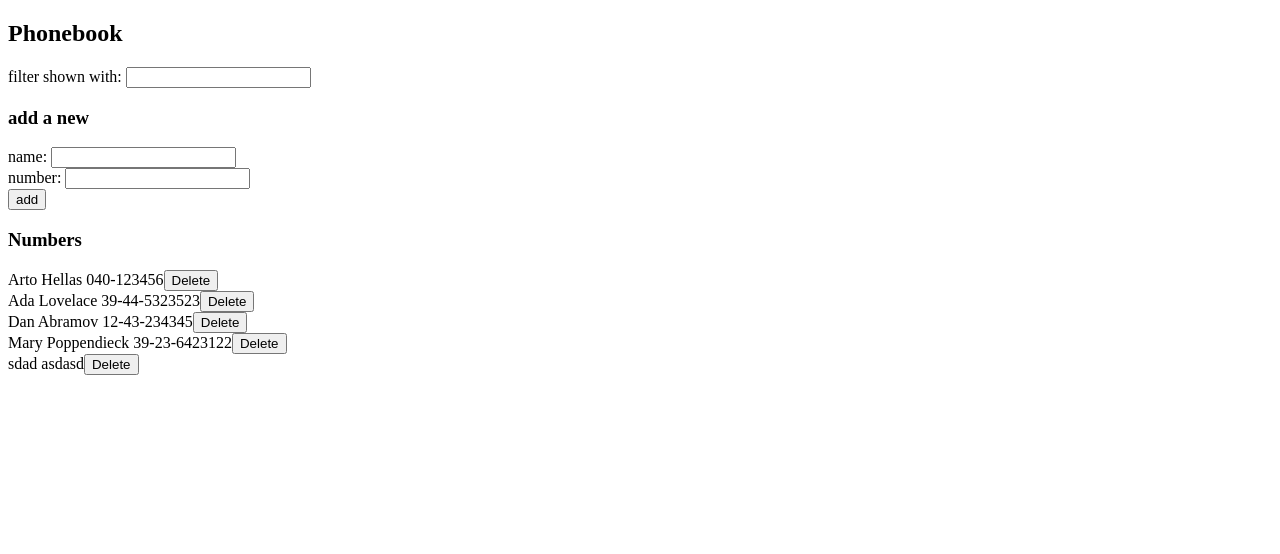
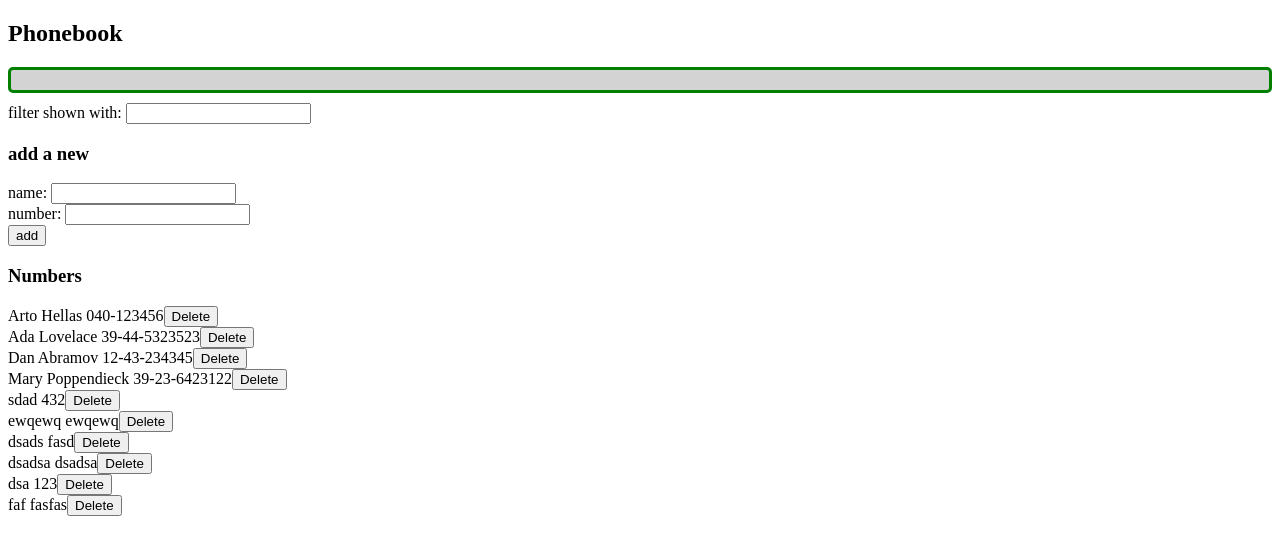
Before and after one commit to Tedrivs/FullStackOpen, a React (Vite) app in the folder part2/phonebook/: page / in a window 1280 px wide. Shown: the top 554 px of the page. Built offline with nearby package versions, Linux system fonts and the light colour scheme; data requests are answered from the project's data file.

Commit message:
Exercise 2.16

```diff
--- a/part2/phonebook/db.json
+++ b/part2/phonebook/db.json
@@ -22,8 +22,33 @@
     },
     {
       "name": "sdad",
-      "number": "asdasd",
+      "number": "432",
       "id": 5
+    },
+    {
+      "name": "ewqewq",
+      "number": "ewqewq",
+      "id": 6
+    },
+    {
+      "name": "dsads",
+      "number": "fasd",
+      "id": 7
+    },
+    {
+      "name": "dsadsa",
+      "number": "dsadsa",
+      "id": 8
+    },
+    {
+      "name": "dsa",
+      "number": "123",
+      "id": 9
+    },
+    {
+      "name": "faf",
+      "number": "fasfas",
+      "id": 10
     }
   ]
 }
--- a/part2/phonebook/src/App.jsx
+++ b/part2/phonebook/src/App.jsx
@@ -3,12 +3,15 @@ import Filter from './Components/Filter'
 import PersonForm from './Components/PersonForm'
 import Persons from './Components/Persons'
 import personsService from './Services/persons'
+import Notification from './Components/Notification'
+
 
 const App = () => {
   const [persons, setPersons] = useState([])
   const [newName, setNewName] = useState('')
   const [newNumber, setNewNumber] = useState('')
   const [filter, setFilter] = useState('')
+  const [notification, setNotification] = useState()
 
   useEffect(() => {
     personsService.getAll().then(personsResult => setPersons(personsResult))
@@ -43,7 +46,13 @@ const App = () => {
           setPersons(persons.map(person => person.id === result.id ? result : person))
           setNewName('')
           setNewNumber('')
-        })
+        }).then(() => {
+          setNotification(`Updated ${newName}`)
+          setTimeout(() => {
+            setNotification(null)
+          }, 5000);
+        }
+        )
       }
     }
     else {
@@ -52,18 +61,25 @@ const App = () => {
         setPersons(persons.concat(result))
         setNewName('')
         setNewNumber('')
-      })
+      }).then(() => {
+        setNotification(`Added ${newName}`)
+        setTimeout(() => {
+          setNotification(null)
+        }, 5000);
+      }
+      )
     }
   }
 
   const onDelete = (person) => {
-    if (window.confirm(`Delete ${person.name}?`))
+    if (window.confirm(`Delete ${person.name} ? `))
       personsService.deletePerson(person.id).then(setPersons(persons.filter(x => x.id != person.id)))
   }
 
   return (
     <div>
       <h2>Phonebook</h2>
+      <Notification message={notification} />
       <Filter filter={filter} onChange={onFilterChange} />
       <h3>add a new</h3>
       <PersonForm onSubmit={onSubmit} newName={newName} newNumber={newNumber} onNameChange={onNameChange} onNumberChange={onNumberChange} />
--- /dev/null
+++ b/part2/phonebook/src/Components/Notification.jsx
@@ -0,0 +1,8 @@
+const Notification = ({ message }) => {
+
+    if (message === null) return null
+
+    return <div className="notification">{message}</div>
+}
+
+export default Notification
--- /dev/null
+++ b/part2/phonebook/src/index.css
@@ -0,0 +1,19 @@
+.error {
+    color: red;
+    background: lightgrey;
+    font-size: 20px;
+    border-style: solid;
+    border-radius: 5px;
+    padding: 10px;
+    margin-bottom: 10px;
+  }
+
+  .notification {
+    color: green;
+    background: lightgrey;
+    font-size: 20px;
+    border-style: solid;
+    border-radius: 5px;
+    padding: 10px;
+    margin-bottom: 10px;
+  }
--- a/part2/phonebook/src/main.jsx
+++ b/part2/phonebook/src/main.jsx
@@ -1,4 +1,5 @@
 import ReactDOM from 'react-dom/client'
 import App from './App.jsx'
+import './index.css'
 
 ReactDOM.createRoot(document.getElementById('root')).render(<App />)
```
